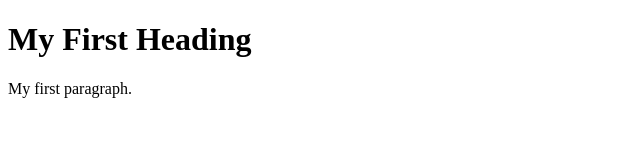
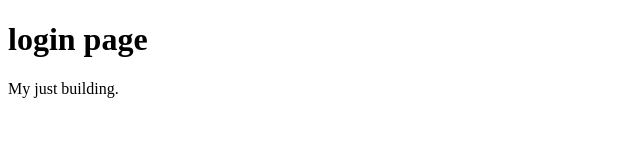
Before and after one commit to Ndubuisitwit/June_convo, a plain HTML site: page index.html in a window 1280 px wide. Shown: the whole page, without its empty margins (0-640 px from the left). Drawn offline with Linux system fonts and the light colour scheme.

Commit message:
login page

```diff
--- a/index.html
+++ b/index.html
@@ -2,8 +2,8 @@
 <html>
 <body>
 
-<h1>My First Heading</h1>
-<p>My first paragraph.</p>
+<h1>login page</h1>
+<p>My just building.</p>
 
 </body>
 </html>
```
